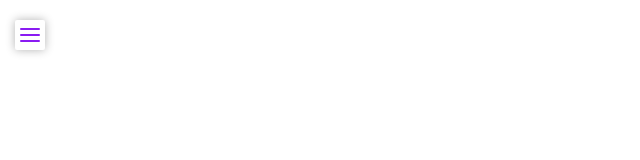
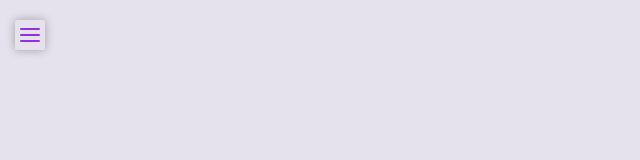
Before and after one commit to zhale-el/webkitcoding-slidebar, a plain HTML site: page index.html in a window 1280 px wide. Shown: the whole page, without its empty margins (0-640 px from the left). Drawn offline with Linux system fonts and the light colour scheme.

Commit message:
change backgroundcolor

```diff
--- a/style.css
+++ b/style.css
@@ -9,9 +9,12 @@
   list-style: none;
 }
 :root {
-  --primary-color: #8a1bf2;
+  --primary-color: #9031e8;
   --a-color: #173465;
   --light-color: #fff;
+}
+html {
+  background-color: #e6e2ed;
 }
 .slide {
   width: 190px;
```
